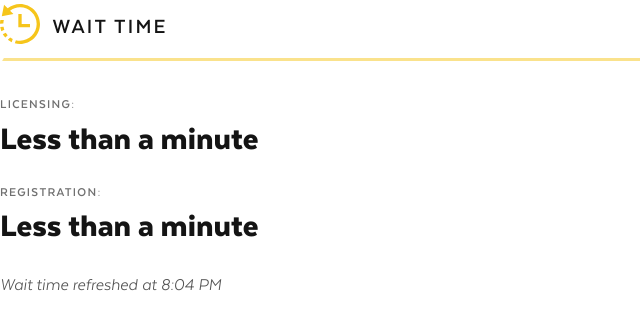
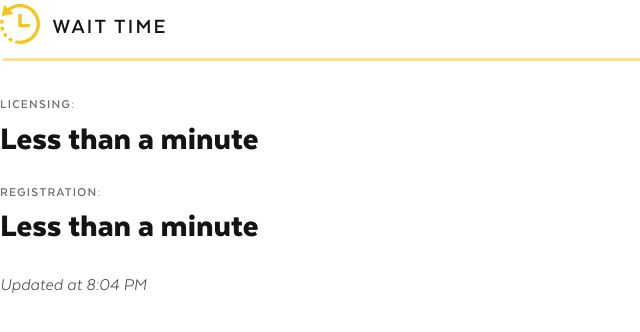
Before and after one commit to massgov/rmvwaittime, a plain HTML site: page index.html in a window 1280 px wide. Shown: the full height of the page, 0-640 px from the left. Drawn offline with Linux system fonts and the light colour scheme; files whose address does not match are found by name.

Commit message:
Update wait time component footer text ("Updated at")
Based on input from the design ticket DP-822: https://jira.state.ma.us/browse/DP-822

```diff
--- a/index.html
+++ b/index.html
@@ -37,7 +37,7 @@
           </div>
         </li>
         </ul>
-    <span class="ma__wait-time__refreshed">Wait time refreshed at <span data-variable="timestamp"></span></span>
+    <span class="ma__wait-time__refreshed">Updated at <span data-variable="timestamp"></span></span>
   </section>
 
   <!-- mayflower assets -->
```
